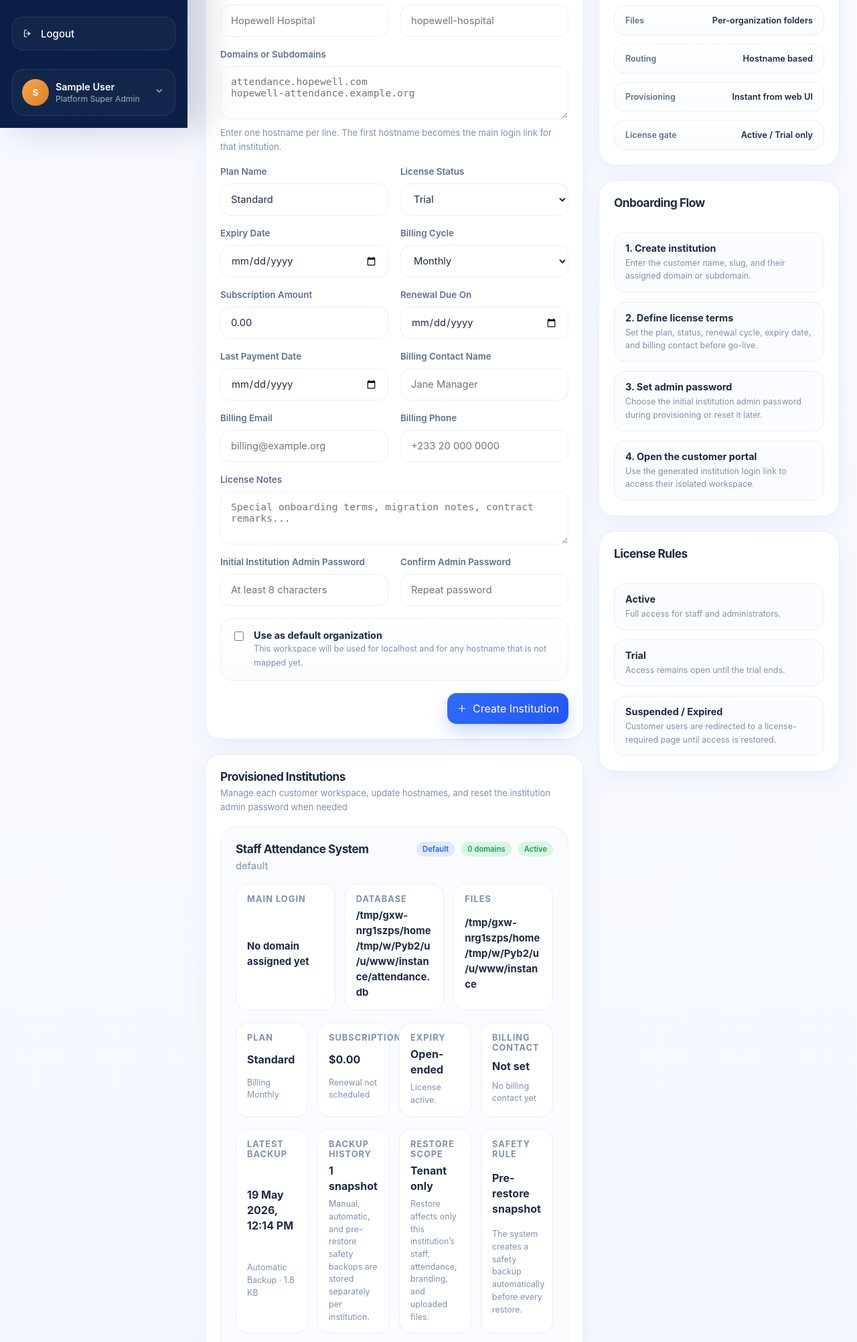
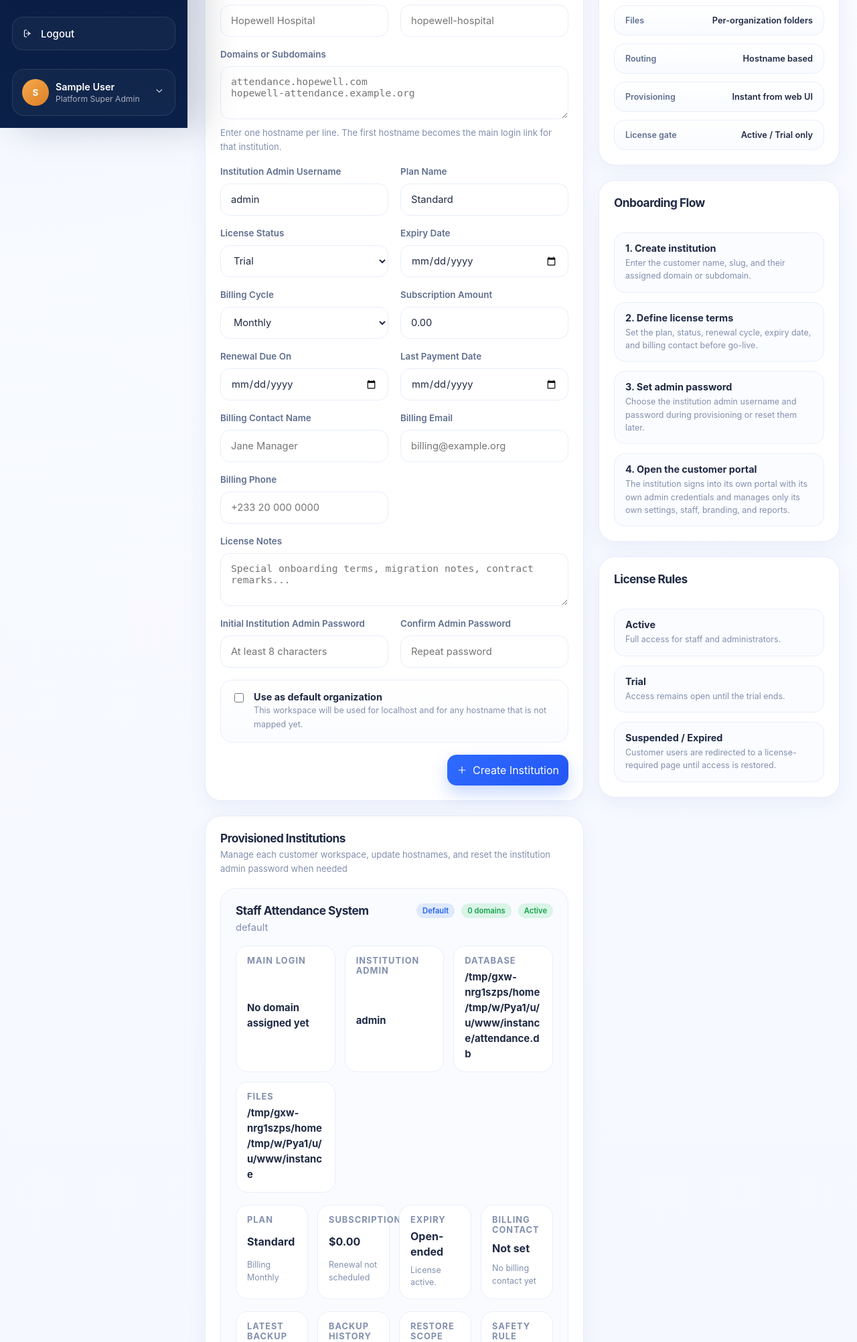
Before and after one commit to jacksmeg/attendance, a Flask app: page /platform/organizations in a window 1280 px wide. Shown: the part 609-2613 px from the top of the page at 67% size. Run offline with Flask 3, Linux system fonts and the light colour scheme; the visitor is signed in with stand-in values (Sample User, id 1); data comes from the database, SQL or seed files in the repository; data that the repository does not hold is empty; some libraries are stand-ins or nearby versions.

Commit message:
Improve institution onboarding and admin credentials

```diff
--- a/attendance_app/services/settings.py
+++ b/attendance_app/services/settings.py
@@ -37,6 +37,7 @@ DEFAULT_SETTINGS = {
 }
 
 ADMIN_PASSWORD_HASH_KEY = "platform_admin_password_hash"
+ADMIN_USERNAME_KEY = "institution_admin_username"
 
 
 def get_app_settings(default_app_name: str = "") -> dict[str, Any]:
@@ -98,13 +99,34 @@ def save_app_settings(data: Mapping[str, Any], default_app_name: str = "") -> di
 
 def get_admin_security(default_username: str = "") -> dict[str, Any]:
     db = get_db()
+    return _read_admin_security(db, default_username=default_username)
+
+
+def get_admin_security_for_database(database_path: Path, default_username: str = "") -> dict[str, Any]:
+    db = sqlite3.connect(Path(database_path).resolve())
+    db.row_factory = sqlite3.Row
+    try:
+        return _read_admin_security(db, default_username=default_username)
+    finally:
+        db.close()
+
+
+def _read_admin_security(db, default_username: str = "") -> dict[str, Any]:
+    username_row = db.execute(
+        "SELECT value, updated_at FROM app_settings WHERE key = ?",
+        (ADMIN_USERNAME_KEY,),
+    ).fetchone()
     row = db.execute(
         "SELECT value, updated_at FROM app_settings WHERE key = ?",
         (ADMIN_PASSWORD_HASH_KEY,),
     ).fetchone()
+    stored_username = str(username_row["value"]).strip() if username_row and username_row["value"] else ""
+    admin_username = stored_username or default_username
     return {
-        "admin_username": default_username,
+        "admin_username": admin_username,
+        "username_is_custom": bool(stored_username and stored_username != default_username),
         "password_is_custom": bool(row and row["value"]),
+        "username_updated_at": str(username_row["updated_at"]) if username_row and username_row["updated_at"] else "",
         "password_updated_at": str(row["updated_at"]) if row and row["updated_at"] else "",
     }
 
@@ -152,6 +174,37 @@ def save_admin_password_for_database(database_path: Path, new_password: str) ->
             hash_secret(new_password),
             timestamp=datetime.now().isoformat(timespec="seconds"),
         )
+        db.commit()
+    finally:
+        db.close()
+
+
+def save_admin_credentials_for_database(
+    database_path: Path,
+    *,
+    username: str,
+    password: str | None = None,
+) -> None:
+    cleaned_username = str(username or "").strip()
+    if not cleaned_username:
+        raise ValueError("Institution admin username is required.")
+
+    db = sqlite3.connect(Path(database_path).resolve())
+    try:
+        timestamp = datetime.now().isoformat(timespec="seconds")
+        _upsert_setting(
+            db,
+            ADMIN_USERNAME_KEY,
+            cleaned_username,
+            timestamp=timestamp,
+        )
+        if password:
+            _upsert_setting(
+                db,
+                ADMIN_PASSWORD_HASH_KEY,
+                hash_secret(password),
+                timestamp=timestamp,
+            )
         db.commit()
     finally:
         db.close()
--- a/attendance_app/templates/platform/organizations.html
+++ b/attendance_app/templates/platform/organizations.html
@@ -40,6 +40,10 @@
                     <span>Domains or Subdomains</span>
                     <textarea name="hostnames" rows="3" placeholder="attendance.hopewell.com&#10;hopewell-attendance.example.org" required>{{ create_form.hostnames }}</textarea>
                     <small class="admin-side-note">Enter one hostname per line. The first hostname becomes the main login link for that institution.</small>
+                </label>
+                <label class="admin-field">
+                    <span>Institution Admin Username</span>
+                    <input type="text" name="admin_username" value="{{ create_form.admin_username }}" placeholder="admin" required>
                 </label>
                 <label class="admin-field">
                     <span>Plan Name</span>
@@ -148,6 +152,10 @@
                             {% else %}
                             <strong>No domain assigned yet</strong>
                             {% endif %}
+                        </div>
+                        <div class="platform-org-meta">
+                            <span>Institution Admin</span>
+                            <strong>{{ organization.admin_username }}</strong>
                         </div>
                         <div class="platform-org-meta">
                             <span>Database</span>
@@ -286,6 +294,10 @@
                             <textarea name="hostnames" rows="3" required>{{ organization.form.hostnames }}</textarea>
                         </label>
                         <label class="admin-field">
+                            <span>Institution Admin Username</span>
+                            <input type="text" name="admin_username" value="{{ organization.form.admin_username }}" required>
+                        </label>
+                        <label class="admin-field">
                             <span>Plan Name</span>
                             <input type="text" name="plan_name" value="{{ organization.form.plan_name }}" required>
                         </label>
@@ -405,11 +417,11 @@
                 </div>
                 <div class="admin-note-item">
                     <strong>3. Set admin password</strong>
-                    <span>Choose the initial institution admin password during provisioning or reset it later.</span>
+                    <span>Choose the institution admin username and password during provisioning or reset them later.</span>
                 </div>
                 <div class="admin-note-item">
                     <strong>4. Open the customer portal</strong>
-                    <span>Use the generated institution login link to access their isolated workspace.</span>
+                    <span>The institution signs into its own portal with its own admin credentials and manages only its own settings, staff, branding, and reports.</span>
                 </div>
             </div>
         </article>
--- a/attendance_app/views.py
+++ b/attendance_app/views.py
@@ -89,9 +89,10 @@ from .services.settings import (
     WORKDAY_OPTIONS,
     admin_password_matches,
     get_admin_security,
+    get_admin_security_for_database,
     get_app_settings,
     save_admin_password,
-    save_admin_password_for_database,
+    save_admin_credentials_for_database,
     save_app_settings,
 )
 from .services.staff import (
@@ -631,12 +632,13 @@ self.addEventListener("fetch", (event) => {{
     def admin_login():
         settings = current_app.config["APP_SETTINGS"]
         live_settings = get_app_settings(default_app_name=_tenant_default_app_name())
+        admin_security = get_admin_security(default_username=settings.admin_username)
         if request.method == "POST":
             username = request.form.get("username", "").strip()
             password = request.form.get("password", "")
             next_url = request.form.get("next") or url_for("app.admin_dashboard")
             if (
-                username == settings.admin_username
+                username == admin_security["admin_username"]
                 and admin_password_matches(password, settings.admin_password)
             ):
                 start_institution_admin_session(username, live_settings["organization_name"])
@@ -754,6 +756,7 @@ self.addEventListener("fetch", (event) => {{
             "display_name": "",
             "hostnames": "",
             "is_default": False,
+            "admin_username": "admin",
             "admin_password": "",
             "confirm_admin_password": "",
             "plan_name": "Standard",
@@ -798,9 +801,10 @@ self.addEventListener("fetch", (event) => {{
                             license_notes=create_form["license_notes"],
                         )
                         init_db(created_organization.database_path)
-                        save_admin_password_for_database(
+                        save_admin_credentials_for_database(
                             created_organization.database_path,
-                            create_form["admin_password"],
+                            username=create_form["admin_username"],
+                            password=create_form["admin_password"],
                         )
                     except ValueError as exc:
                         flash(str(exc), "error")
@@ -839,9 +843,15 @@ self.addEventListener("fetch", (event) => {{
                             license_notes=update_form["license_notes"],
                         )
                         if update_form["admin_password"]:
-                            save_admin_password_for_database(
+                            save_admin_credentials_for_database(
                                 updated_organization.database_path,
-                                update_form["admin_password"],
+                                username=update_form["admin_username"],
+                                password=update_form["admin_password"],
+                            )
+                        else:
+                            save_admin_credentials_for_database(
+                                updated_organization.database_path,
+                                username=update_form["admin_username"],
                             )
                     except ValueError as exc:
                         flash(str(exc), "error")
@@ -2738,12 +2748,17 @@ def _platform_organization_rows(
     update_forms = update_forms or {}
     for organization in organizations:
         hostnames = list(organization.hostnames)
+        admin_security = get_admin_security_for_database(
+            organization.database_path,
+            default_username=current_app.config["APP_SETTINGS"].admin_username,
+        )
         form = update_forms.get(organization.slug) or {
             "slug": organization.slug,
             "display_name": organization.display_name,
             "hostnames": "\n".join(hostnames),
             "hostnames_list": hostnames,
             "is_default": organization.is_default,
+            "admin_username": admin_security["admin_username"],
             "admin_password": "",
             "confirm_admin_password": "",
             "plan_name": organization.plan_name,
@@ -2773,6 +2788,7 @@ def _platform_organization_rows(
                 "hostnames": hostnames,
                 "primary_url": primary_url,
                 "login_url": f"{primary_url}/admin/login" if primary_url else "",
+                "admin_username": admin_security["admin_username"],
                 "form": form,
                 "plan_name": organization.plan_name,
                 "license_status": organization.license_status,
@@ -2819,6 +2835,7 @@ def _read_platform_organization_form(form) -> dict[str, Any]:
         "hostnames": hostnames_raw,
         "hostnames_list": hostnames_list,
         "is_default": form.get("is_default") in {"on", "true", "1", "yes"},
+        "admin_username": str(form.get("admin_username", "") or "").strip(),
         "admin_password": str(form.get("admin_password", "") or ""),
         "confirm_admin_password": str(form.get("confirm_admin_password", "") or ""),
         "plan_name": str(form.get("plan_name", "") or "").strip() or "Standard",
@@ -2847,6 +2864,8 @@ def _validate_platform_organization_form(
         return "Use only letters, numbers, and dashes for the organization slug."
     if not str(form_values.get("display_name", "")).strip():
         return "Enter the institution name."
+    if not str(form_values.get("admin_username", "")).strip():
+        return "Enter the institution admin username."
     hostnames = form_values.get("hostnames_list", [])
     if not hostnames:
         return "Enter at least one domain or subdomain for the institution."
```
Also changed, not shown: tests/test_app.py (+3 -1 lines).
